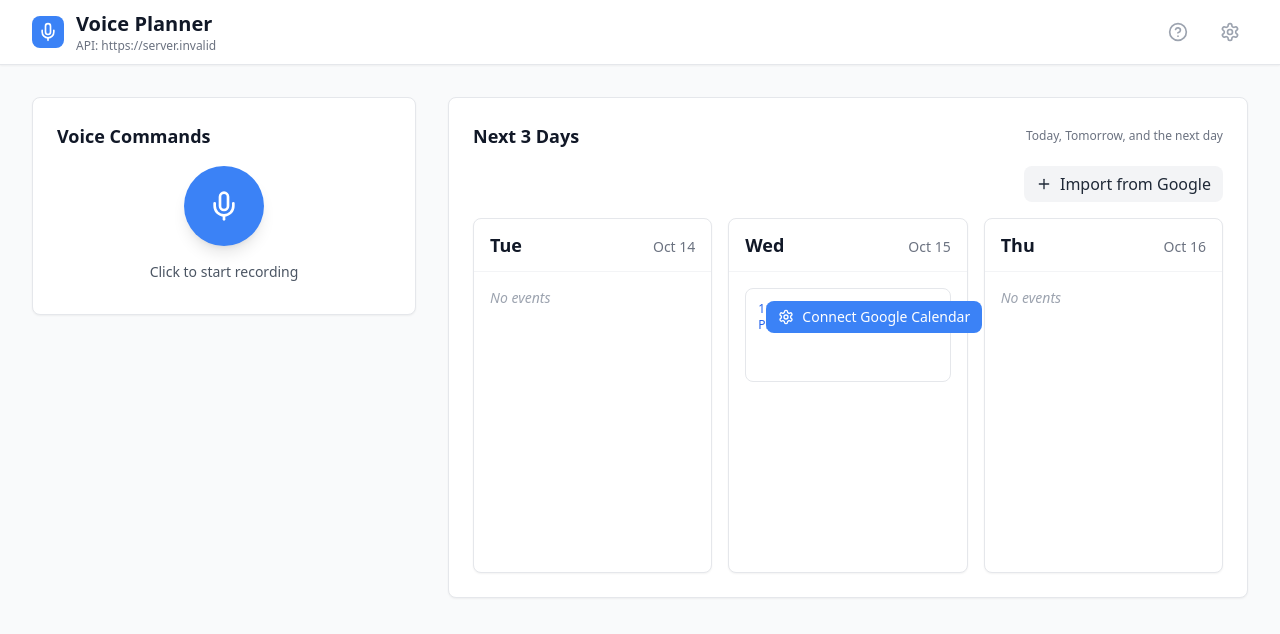
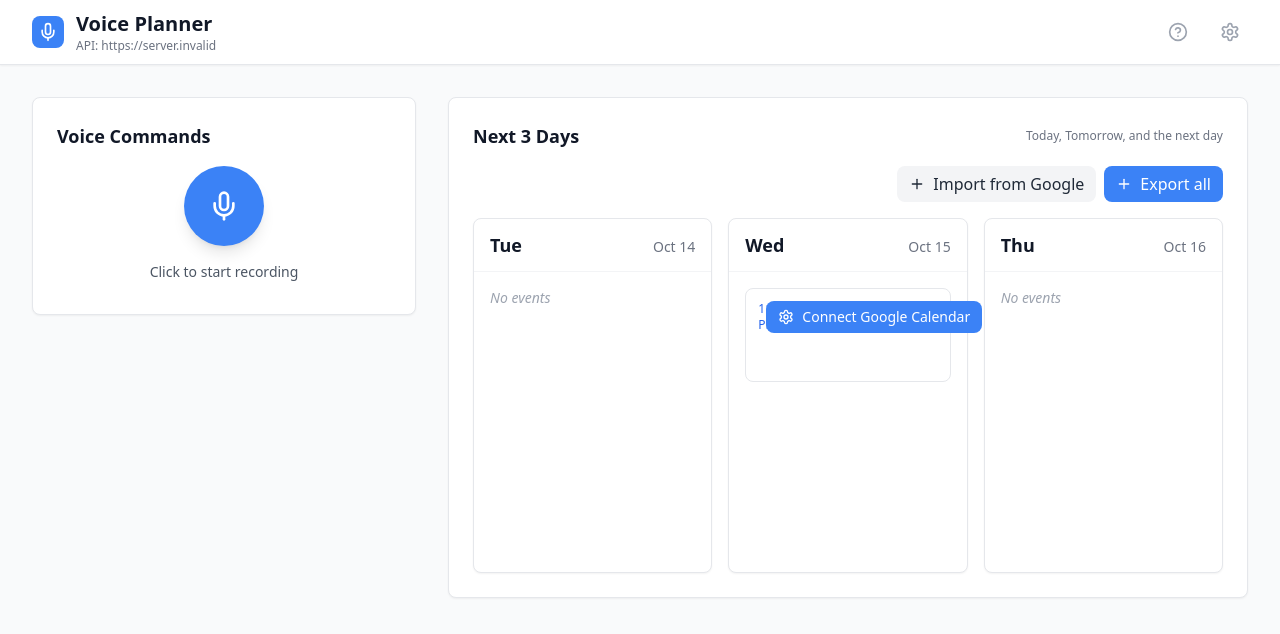
Before and after one commit to luciuscarr/voice-planner, a React (Vite) app in the folder client/: page / in a window 1280 px wide. Shown: the top 634 px of the page. Built offline with nearby package versions, Linux system fonts and the light colour scheme; no server answers.

Commit message:
feat(calendar view): add Export all to push unsynced local items (next 3 days) to Google Calendar; skip imported and already-synced items

```diff
--- a/client/src/components/ThreeDayCalendar.tsx
+++ b/client/src/components/ThreeDayCalendar.tsx
@@ -120,15 +120,110 @@ export const ThreeDayCalendar: React.FC<ThreeDayCalendarProps> = ({ tasks, onSyn
     }
   }, [tasks, onImportTasks]);
 
+  const exportAll = useCallback(async () => {
+    try {
+      let token = localStorage.getItem('google_access_token');
+      const apiUrl = import.meta.env.VITE_API_URL || 'http://localhost:3001';
+      if (!token) {
+        const response = await fetch(`${apiUrl}/api/calendar/auth-url`);
+        if (!response.ok) {
+          const errText = await response.text();
+          throw new Error(`Failed to start Google auth: ${response.status} - ${errText}`);
+        }
+        const { authUrl } = await response.json();
+        await new Promise<void>((resolve, reject) => {
+          const handler = (event: MessageEvent) => {
+            if (event.data && event.data.type === 'google-calendar-auth') {
+              window.removeEventListener('message', handler);
+              if (event.data.success && event.data.accessToken) {
+                localStorage.setItem('google_access_token', event.data.accessToken);
+                resolve();
+              } else {
+                reject(new Error('Google authentication failed'));
+              }
+            }
+          };
+          window.addEventListener('message', handler);
+          const popup = window.open(authUrl, 'google-auth', 'width=500,height=600,scrollbars=yes,resizable=yes');
+          const interval = setInterval(() => {
+            if (popup && popup.closed) {
+              clearInterval(interval);
+              window.removeEventListener('message', handler);
+              reject(new Error('Google auth window was closed'));
+            }
+          }, 1000);
+        });
+        token = localStorage.getItem('google_access_token');
+        if (!token) throw new Error('Missing access token after authentication');
+      }
+
+      // Range: today through the next 3 days
+      const start = getStartOfDay(new Date());
+      const end = getEndOfDay(new Date(start));
+      end.setDate(end.getDate() + 3);
+
+      // Export tasks: dueDate within range, not imported (id without ':'), not already synced
+      const eligible = tasks.filter(t => {
+        if (!t.dueDate) return false;
+        const dt = new Date(t.dueDate);
+        if (isNaN(dt.getTime())) return false;
+        if (dt < start || dt > end) return false;
+        if (t.calendarEventId) return false; // already synced
+        if (t.id.includes(':')) return false; // imported item
+        return true;
+      });
+
+      if (eligible.length === 0) {
+        alert('No local items to export in the next 3 days.');
+        return;
+      }
+
+      let success = 0;
+      for (const task of eligible) {
+        const resp = await fetch(`${apiUrl}/api/calendar/sync-task`, {
+          method: 'POST',
+          headers: { 'Content-Type': 'application/json' },
+          body: JSON.stringify({ task, accessToken: token })
+        });
+        if (resp.ok) {
+          const result = await resp.json();
+          onSync({ ...task, calendarEventId: result.eventId });
+          // If reminders exist, send a patch to ensure overrides persist
+          if (task.reminders && task.reminders.length > 0) {
+            await fetch(`${apiUrl}/api/calendar/sync-task`, {
+              method: 'POST',
+              headers: { 'Content-Type': 'application/json' },
+              body: JSON.stringify({ task: { ...task, calendarEventId: result.eventId }, accessToken: token })
+            });
+          }
+          success += 1;
+        }
+      }
+
+      alert(`Exported ${success} item${success === 1 ? '' : 's'} to Google Calendar.`);
+    } catch (e) {
+      console.error('Export error:', e);
+      const msg = e instanceof Error ? e.message : 'Unknown error';
+      alert(`Failed to export to Google Calendar. ${msg}`);
+    }
+  }, [tasks, onSync]);
+
   return (
     <div className="space-y-4">
-      <div className="flex items-center justify-end mb-2">
+      <div className="flex items-center justify-end mb-2 gap-2">
         <button
           onClick={importCalendar}
           className="flex items-center space-x-2 px-3 py-1.5 bg-gray-100 text-gray-800 rounded-lg hover:bg-gray-200 transition-colors"
         >
           <Plus className="w-4 h-4" />
           <span>Import from Google</span>
+        </button>
+        <button
+          onClick={exportAll}
+          className="flex items-center space-x-2 px-3 py-1.5 bg-blue-500 text-white rounded-lg hover:bg-blue-600 transition-colors"
+        >
+          <Plus className="w-4 h-4" />
+          <span>Export all</span>
         </button>
       </div>
       <div className="grid grid-cols-1 md:grid-cols-3 gap-4">
```
